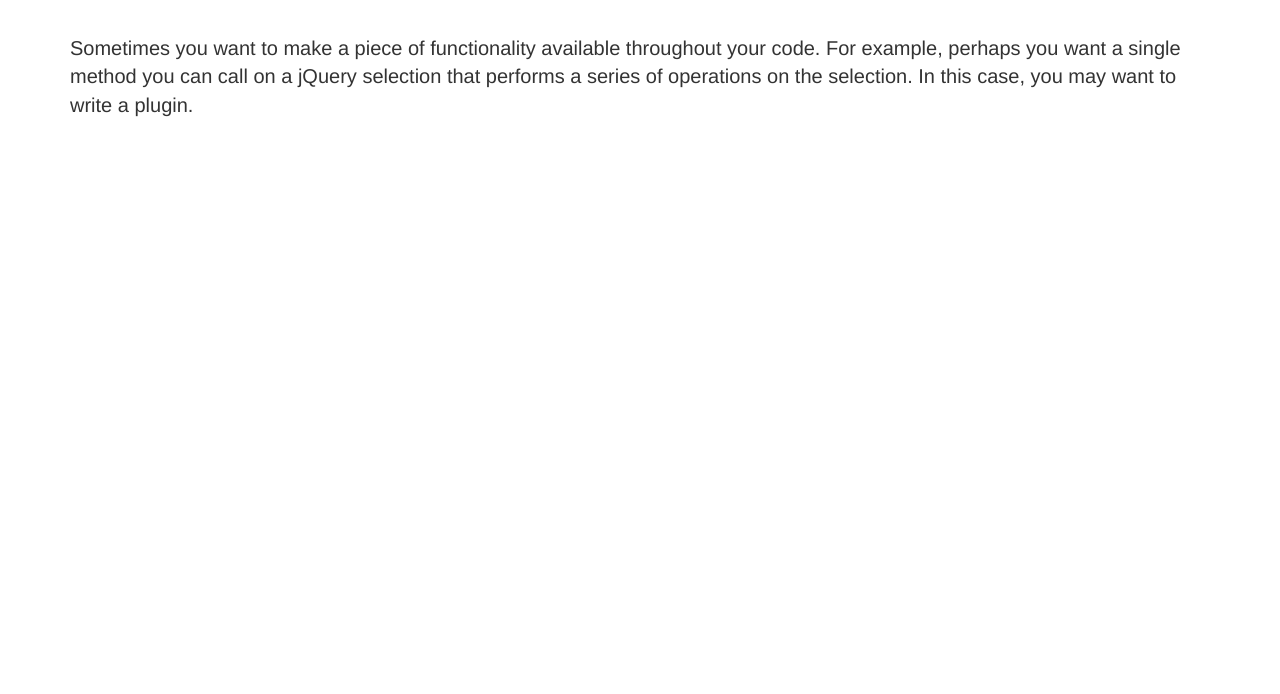
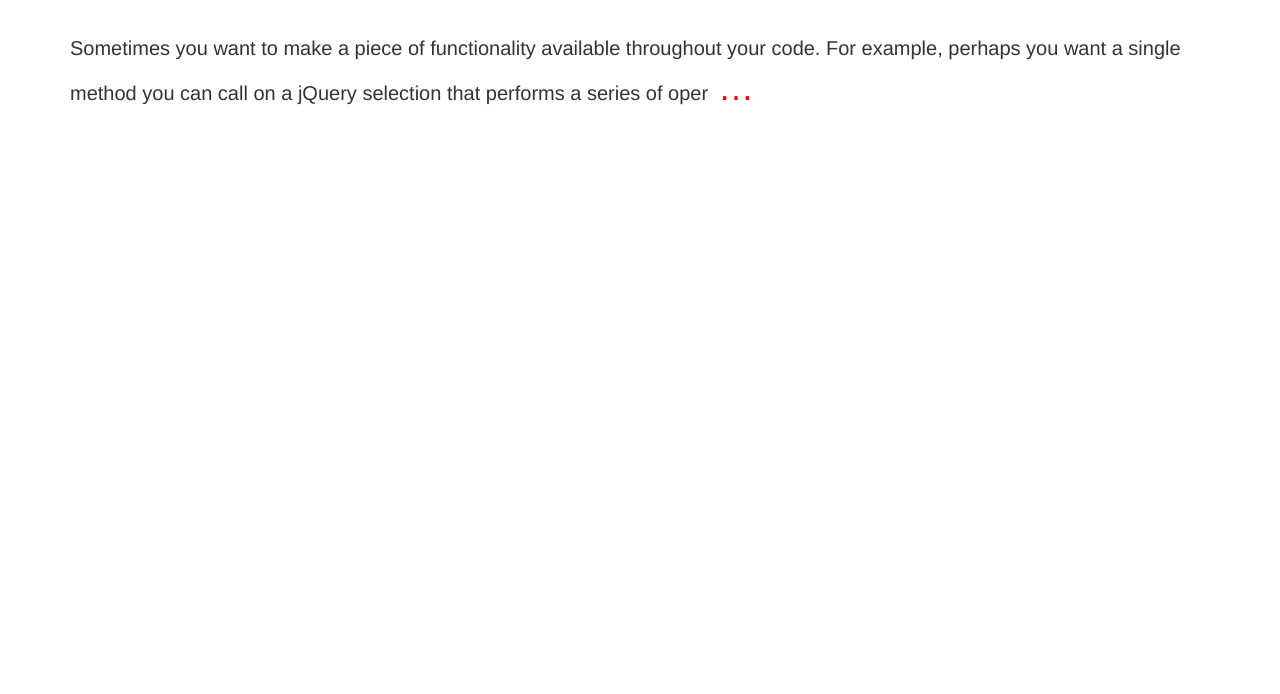
Before and after one commit to Hellen-Melania/Plagin, a plain HTML site: page index.html in a window 1280 px wide. Shown: the part 106-800 px from the top of the page. Drawn offline with nearby package versions, Linux system fonts and the light colour scheme.

Commit message:
add small fix

```diff
--- a/index.html
+++ b/index.html
@@ -14,6 +14,7 @@
 			</div>
 		</div>
 	</body>
+	<script   src="https://code.jquery.com/jquery-2.2.4.js"   integrity="sha256-iT6Q9iMJYuQiMWNd9lDyBUStIq/8PuOW33aOqmvFpqI="   crossorigin="anonymous"></script>
 	<script src="js/trunc.js"></script>
 	<script>
 		$(".limit").trunc(200);
```
